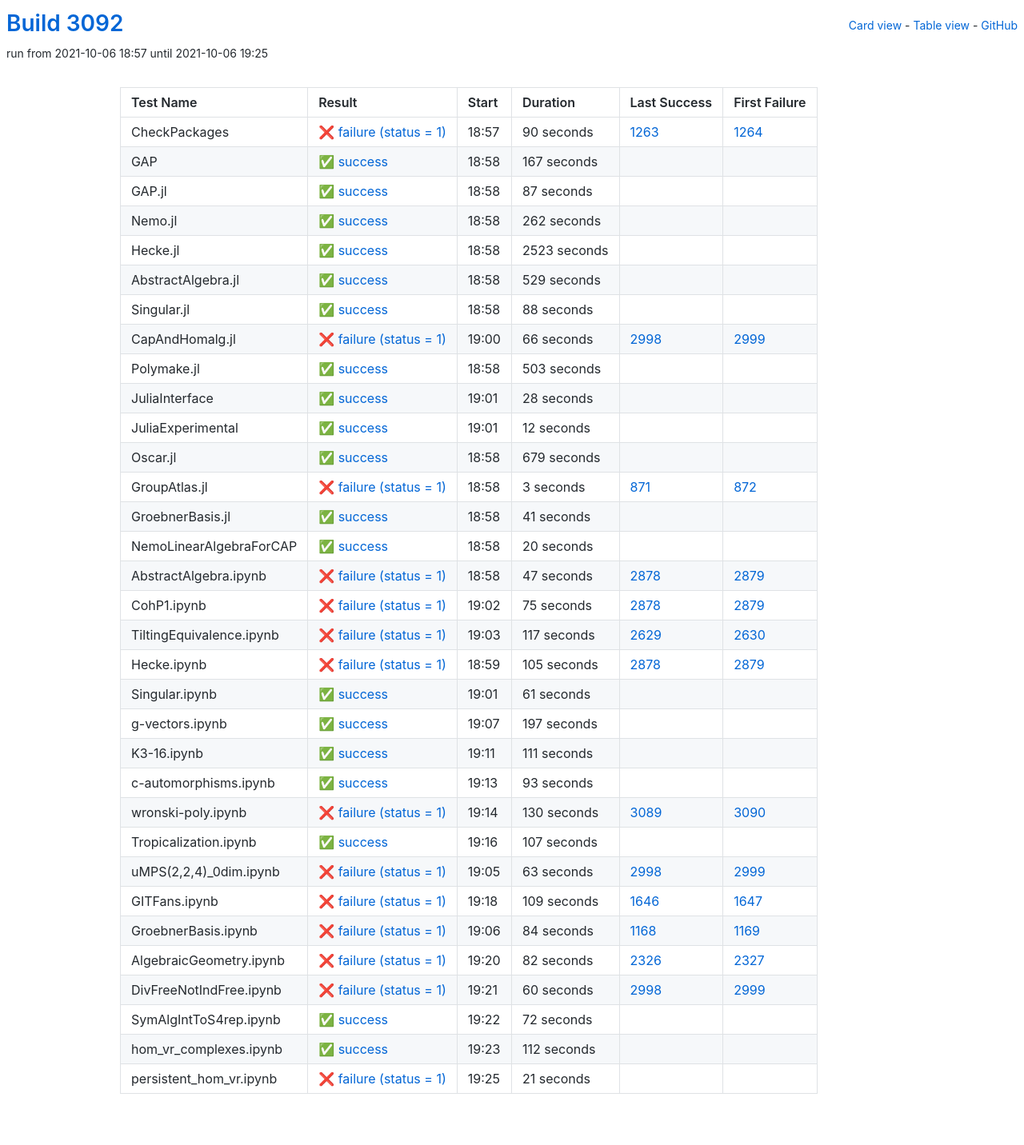
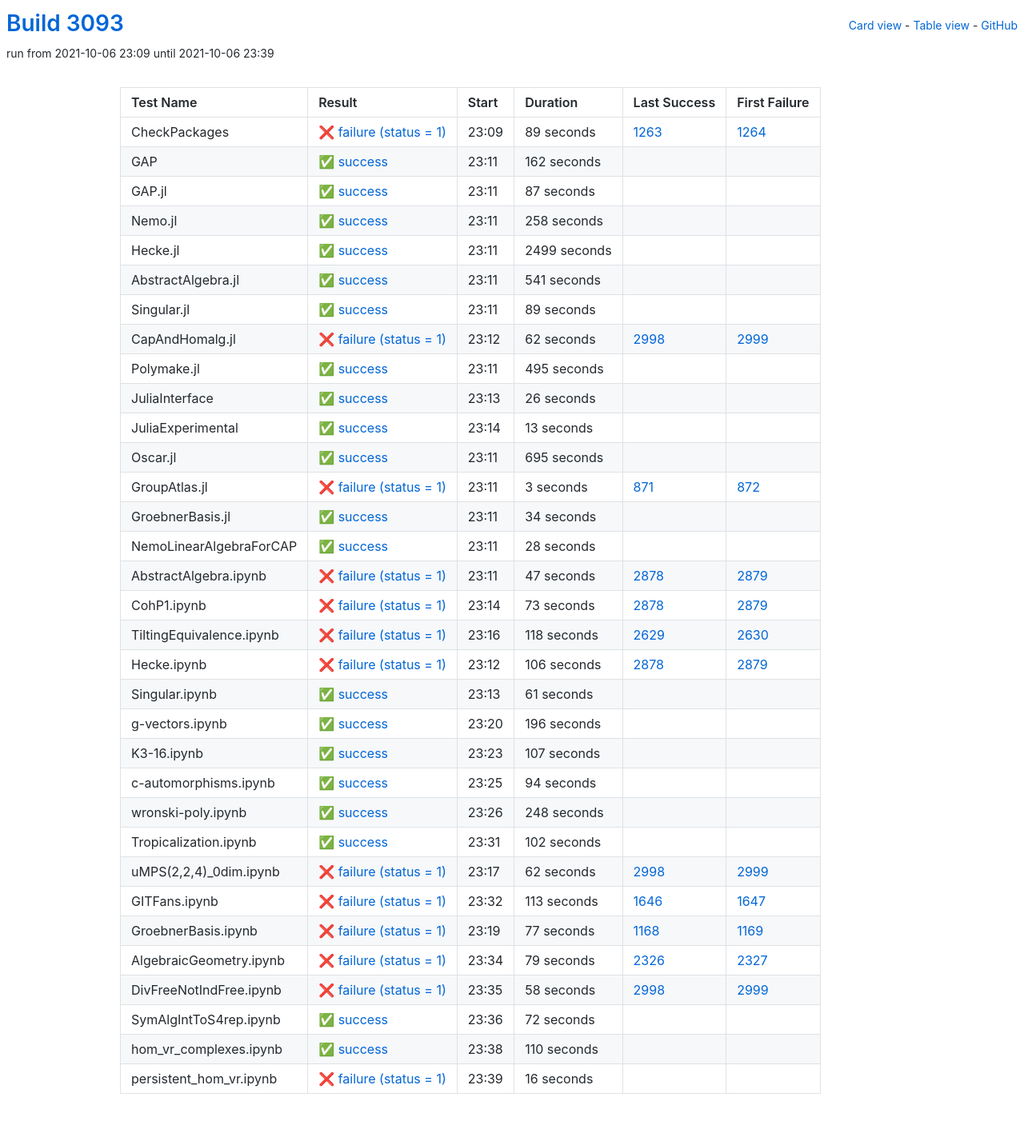
Before and after one commit to oscar-system/oscar-ci-status-stable, a Jekyll site: the page built from table.html, in a window 1280 px wide. Shown: the whole page at 80% size. Built offline with Jekyll 4.4.1, drawn with Linux system fonts in a browser that asks for light colours.

Commit message:
Build #3093

```diff
--- a/_data/ci.yml
+++ b/_data/ci.yml
@@ -1,6 +1,6 @@
 ---
-build: 3092
-build_url: https://oscarci.mathematik.uni-kl.de/job/oscar-stable/3092/
+build: 3093
+build_url: https://oscarci.mathematik.uni-kl.de/job/oscar-stable/3093/
 job: oscar-stable
 organization: oscar-system
 repo: oscar-ci-status-stable
@@ -8,32 +8,32 @@ repourl: https://github.com/oscar-system/oscar-ci-status-stable
 tests:
 - name: CheckPackages
   id: checkpackages
-  log: https://oscarci.mathematik.uni-kl.de/job/oscar-stable/3092/artifact/logs/build-3092/CheckPackages.log
-  start: 2021-10-06 18:57
+  log: https://oscarci.mathematik.uni-kl.de/job/oscar-stable/3093/artifact/logs/build-3093/CheckPackages.log
+  start: 2021-10-06 23:09
   success: false
   exitcode: 1
   status: failure
-  duration: 90
+  duration: 89
   last_success: 1263
   last_success_url: https://oscarci.mathematik.uni-kl.de/job/oscar-stable/1263/
   first_failure: 1264
   first_failure_url: https://oscarci.mathematik.uni-kl.de/job/oscar-stable/1264/
 - name: GAP
   id: gap
-  log: https://oscarci.mathematik.uni-kl.de/job/oscar-stable/3092/artifact/logs/build-3092/GAP.log
-  start: 2021-10-06 18:58
+  log: https://oscarci.mathematik.uni-kl.de/job/oscar-stable/3093/artifact/logs/build-3093/GAP.log
+  start: 2021-10-06 23:11
   success: true
   exitcode: 0
   status: success
-  duration: 167
+  duration: 162
   last_success: false
   last_success_url:
   first_failure: false
   first_failure_url:
 - name: GAP.jl
   id: gap-jl
-  log: https://oscarci.mathematik.uni-kl.de/job/oscar-stable/3092/artifact/logs/build-3092/GAP.jl.log
-  start: 2021-10-06 18:58
+  log: https://oscarci.mathematik.uni-kl.de/job/oscar-stable/3093/artifact/logs/build-3093/GAP.jl.log
+  start: 2021-10-06 23:11
   success: true
   exitcode: 0
   status: success
@@ -44,116 +44,116 @@ tests:
   first_failure_url:
 - name: Nemo.jl
   id: nemo-jl
-  log: https://oscarci.mathematik.uni-kl.de/job/oscar-stable/3092/artifact/logs/build-3092/Nemo.jl.log
-  start: 2021-10-06 18:58
+  log: https://oscarci.mathematik.uni-kl.de/job/oscar-stable/3093/artifact/logs/build-3093/Nemo.jl.log
+  start: 2021-10-06 23:11
   success: true
   exitcode: 0
   status: success
-  duration: 262
+  duration: 258
   last_success: false
   last_success_url:
   first_failure: false
   first_failure_url:
 - name: Hecke.jl
   id: hecke-jl
-  log: https://oscarci.mathematik.uni-kl.de/job/oscar-stable/3092/artifact/logs/build-3092/Hecke.jl.log
-  start: 2021-10-06 18:58
+  log: https://oscarci.mathematik.uni-kl.de/job/oscar-stable/3093/artifact/logs/build-3093/Hecke.jl.log
+  start: 2021-10-06 23:11
   success: true
   exitcode: 0
   status: success
-  duration: 2523
+  duration: 2499
   last_success: false
   last_success_url:
   first_failure: false
   first_failure_url:
 - name: AbstractAlgebra.jl
   id: abstractalgebra-jl
-  log: https://oscarci.mathematik.uni-kl.de/job/oscar-stable/3092/artifact/logs/build-3092/AbstractAlgebra.jl.log
-  start: 2021-10-06 18:58
+  log: https://oscarci.mathematik.uni-kl.de/job/oscar-stable/3093/artifact/logs/build-3093/AbstractAlgebra.jl.log
+  start: 2021-10-06 23:11
   success: true
   exitcode: 0
   status: success
-  duration: 529
+  duration: 541
   last_success: false
   last_success_url:
   first_failure: false
   first_failure_url:
 - name: Singular.jl
   id: singular-jl
-  log: https://oscarci.mathematik.uni-kl.de/job/oscar-stable/3092/artifact/logs/build-3092/Singular.jl.log
-  start: 2021-10-06 18:58
+  log: https://oscarci.mathematik.uni-kl.de/job/oscar-stable/3093/artifact/logs/build-3093/Singular.jl.log
+  start: 2021-10-06 23:11
   success: true
   exitcode: 0
   status: success
-  duration: 88
+  duration: 89
   last_success: false
   last_success_url:
   first_failure: false
   first_failure_url:
 - name: CapAndHomalg.jl
   id: capandhomalg-jl
-  log: https://oscarci.mathematik.uni-kl.de/job/oscar-stable/3092/artifact/logs/build-3092/CapAndHomalg.jl.log
-  start: 2021-10-06 19:00
+  log: https://oscarci.mathematik.uni-kl.de/job/oscar-stable/3093/artifact/logs/build-3093/CapAndHomalg.jl.log
+  start: 2021-10-06 23:12
   success: false
   exitcode: 1
   status: failure
-  duration: 66
+  duration: 62
   last_success: 2998
   last_success_url: https://oscarci.mathematik.uni-kl.de/job/oscar-stable/2998/
   first_failure: 2999
   first_failure_url: https://oscarci.mathematik.uni-kl.de/job/oscar-stable/2999/
 - name: Polymake.jl
   id: polymake-jl
-  log: https://oscarci.mathematik.uni-kl.de/job/oscar-stable/3092/artifact/logs/build-3092/Polymake.jl.log
-  start: 2021-10-06 18:58
+  log: https://oscarci.mathematik.uni-kl.de/job/oscar-stable/3093/artifact/logs/build-3093/Polymake.jl.log
+  start: 2021-10-06 23:11
   success: true
   exitcode: 0
   status: success
-  duration: 503
+  duration: 495
   last_success: false
   last_success_url:
   first_failure: false
   first_failure_url:
 - name: JuliaInterface
   id: juliainterface
-  log: https://oscarci.mathematik.uni-kl.de/job/oscar-stable/3092/artifact/logs/build-3092/JuliaInterface.log
-  start: 2021-10-06 19:01
+  log: https://oscarci.mathematik.uni-kl.de/job/oscar-stable/3093/artifact/logs/build-3093/JuliaInterface.log
+  start: 2021-10-06 23:13
   success: true
   exitcode: 0
   status: success
-  duration: 28
+  duration: 26
   last_success: false
   last_success_url:
   first_failure: false
   first_failure_url:
 - name: JuliaExperimental
   id: juliaexperimental
-  log: https://oscarci.mathematik.uni-kl.de/job/oscar-stable/3092/artifact/logs/build-3092/JuliaExperimental.log
-  start: 2021-10-06 19:01
+  log: https://oscarci.mathematik.uni-kl.de/job/oscar-stable/3093/artifact/logs/build-3093/JuliaExperimental.log
+  start: 2021-10-06 23:14
   success: true
   exitcode: 0
   status: success
-  duration: 12
+  duration: 13
   last_success: false
   last_success_url:
   first_failure: false
   first_failure_url:
 - name: Oscar.jl
   id: oscar-jl
-  log: https://oscarci.mathematik.uni-kl.de/job/oscar-stable/3092/artifact/logs/build-3092/Oscar.jl.log
-  start: 2021-10-06 18:58
+  log: https://oscarci.mathematik.uni-kl.de/job/oscar-stable/3093/artifact/logs/build-3093/Oscar.jl.log
+  start: 2021-10-06 23:11
   success: true
   exitcode: 0
   status: success
-  duration: 679
+  duration: 695
   last_success: false
   last_success_url:
   first_failure: false
   first_failure_url:
 - name: GroupAtlas.jl
   id: groupatlas-jl
-  log: https://oscarci.mathematik.uni-kl.de/job/oscar-stable/3092/artifact/logs/build-3092/GroupAtlas.jl.log
-  start: 2021-10-06 18:58
+  log: https://oscarci.mathematik.uni-kl.de/job/oscar-stable/3093/artifact/logs/build-3093/GroupAtlas.jl.log
+  start: 2021-10-06 23:11
   success: false
   exitcode: 1
   status: failure
@@ -164,32 +164,32 @@ tests:
   first_failure_url: https://oscarci.mathematik.uni-kl.de/job/oscar-stable/872/
 - name: GroebnerBasis.jl
   id: groebnerbasis-jl
-  log: https://oscarci.mathematik.uni-kl.de/job/oscar-stable/3092/artifact/logs/build-3092/GroebnerBasis.jl.log
-  start: 2021-10-06 18:58
+  log: https://oscarci.mathematik.uni-kl.de/job/oscar-stable/3093/artifact/logs/build-3093/GroebnerBasis.jl.log
+  start: 2021-10-06 23:11
   success: true
   exitcode: 0
   status: success
-  duration: 41
+  duration: 34
   last_success: false
   last_success_url:
   first_failure: false
   first_failure_url:
 - name: NemoLinearAlgebraForCAP
   id: nemolinearalgebraforcap
-  log: https://oscarci.mathematik.uni-kl.de/job/oscar-stable/3092/artifact/logs/build-3092/NemoLinearAlgebraForCAP.log
-  start: 2021-10-06 18:58
+  log: https://oscarci.mathematik.uni-kl.de/job/oscar-stable/3093/artifact/logs/build-3093/NemoLinearAlgebraForCAP.log
+  start: 2021-10-06 23:11
   success: true
   exitcode: 0
   status: success
-  duration: 20
+  duration: 28
   last_success: false
   last_success_url:
   first_failure: false
   first_failure_url:
 - name: AbstractAlgebra.ipynb
   id: abstractalgebra-ipynb
-  log: https://oscarci.mathematik.uni-kl.de/job/oscar-stable/3092/artifact/logs/build-3092/AbstractAlgebra.ipynb.log
-  start: 2021-10-06 18:58
+  log: https://oscarci.mathematik.uni-kl.de/job/oscar-stable/3093/artifact/logs/build-3093/AbstractAlgebra.ipynb.log
+  start: 2021-10-06 23:11
   success: false
   exitcode: 1
   status: failure
@@ -200,44 +200,44 @@ tests:
   first_failure_url: https://oscarci.mathematik.uni-kl.de/job/oscar-stable/2879/
 - name: CohP1.ipynb
   id: cohp1-ipynb
-  log: https://oscarci.mathematik.uni-kl.de/job/oscar-stable/3092/artifact/logs/build-3092/CohP1.ipynb.log
-  start: 2021-10-06 19:02
+  log: https://oscarci.mathematik.uni-kl.de/job/oscar-stable/3093/artifact/logs/build-3093/CohP1.ipynb.log
+  start: 2021-10-06 23:14
   success: false
   exitcode: 1
   status: failure
-  duration: 75
+  duration: 73
   last_success: 2878
   last_success_url: https://oscarci.mathematik.uni-kl.de/job/oscar-stable/2878/
   first_failure: 2879
   first_failure_url: https://oscarci.mathematik.uni-kl.de/job/oscar-stable/2879/
 - name: TiltingEquivalence.ipynb
   id: tiltingequivalence-ipynb
-  log: https://oscarci.mathematik.uni-kl.de/job/oscar-stable/3092/artifact/logs/build-3092/TiltingEquivalence.ipynb.log
-  start: 2021-10-06 19:03
+  log: https://oscarci.mathematik.uni-kl.de/job/oscar-stable/3093/artifact/logs/build-3093/TiltingEquivalence.ipynb.log
+  start: 2021-10-06 23:16
   success: false
   exitcode: 1
   status: failure
-  duration: 117
+  duration: 118
   last_success: 2629
   last_success_url: https://oscarci.mathematik.uni-kl.de/job/oscar-stable/2629/
   first_failure: 2630
   first_failure_url: https://oscarci.mathematik.uni-kl.de/job/oscar-stable/2630/
 - name: Hecke.ipynb
   id: hecke-ipynb
-  log: https://oscarci.mathematik.uni-kl.de/job/oscar-stable/3092/artifact/logs/build-3092/Hecke.ipynb.log
-  start: 2021-10-06 18:59
+  log: https://oscarci.mathematik.uni-kl.de/job/oscar-stable/3093/artifact/logs/build-3093/Hecke.ipynb.log
+  start: 2021-10-06 23:12
   success: false
   exitcode: 1
   status: failure
-  duration: 105
+  duration: 106
   last_success: 2878
   last_success_url: https://oscarci.mathematik.uni-kl.de/job/oscar-stable/2878/
   first_failure: 2879
   first_failure_url: https://oscarci.mathematik.uni-kl.de/job/oscar-stable/2879/
 - name: Singular.ipynb
   id: singular-ipynb
-  log: https://oscarci.mathematik.uni-kl.de/job/oscar-stable/3092/artifact/logs/build-3092/Singular.ipynb.log
-  start: 2021-10-06 19:01
+  log: https://oscarci.mathematik.uni-kl.de/job/oscar-stable/3093/artifact/logs/build-3093/Singular.ipynb.log
+  start: 2021-10-06 23:13
   success: true
   exitcode: 0
   status: success
@@ -248,56 +248,20 @@ tests:
   first_failure_url:
 - name: g-vectors.ipynb
   id: g-vectors-ipynb
-  log: https://oscarci.mathematik.uni-kl.de/job/oscar-stable/3092/artifact/logs/build-3092/g-vectors.ipynb.log
-  start: 2021-10-06 19:07
+  log: https://oscarci.mathematik.uni-kl.de/job/oscar-stable/3093/artifact/logs/build-3093/g-vectors.ipynb.log
+  start: 2021-10-06 23:20
   success: true
   exitcode: 0
   status: success
-  duration: 197
+  duration: 196
   last_success: false
   last_success_url:
   first_failure: false
   first_failure_url:
 - name: K3-16.ipynb
   id: k3-16-ipynb
-  log: https://oscarci.mathematik.uni-kl.de/job/oscar-stable/3092/artifact/logs/build-3092/K3-16.ipynb.log
-  start: 2021-10-06 19:11
-  success: true
-  exitcode: 0
-  status: success
-  duration: 111
-  last_success: false
-  last_success_url:
-  first_failure: false
-  first_failure_url:
-- name: c-automorphisms.ipynb
-  id: c-automorphisms-ipynb
-  log: https://oscarci.mathematik.uni-kl.de/job/oscar-stable/3092/artifact/logs/build-3092/c-automorphisms.ipynb.log
-  start: 2021-10-06 19:13
-  success: true
-  exitcode: 0
-  status: success
-  duration: 93
-  last_success: false
-  last_success_url:
-  first_failure: false
-  first_failure_url:
-- name: wronski-poly.ipynb
-  id: wronski-poly-ipynb
-  log: https://oscarci.mathematik.uni-kl.de/job/oscar-stable/3092/artifact/logs/build-3092/wronski-poly.ipynb.log
-  start: 2021-10-06 19:14
-  success: false
-  exitcode: 1
-  status: failure
-  duration: 130
-  last_success: 3089
-  last_success_url: https://oscarci.mathematik.uni-kl.de/job/oscar-stable/3089/
-  first_failure: 3090
-  first_failure_url: https://oscarci.mathematik.uni-kl.de/job/oscar-stable/3090/
-- name: Tropicalization.ipynb
-  id: tropicalization-ipynb
-  log: https://oscarci.mathematik.uni-kl.de/job/oscar-stable/3092/artifact/logs/build-3092/Tropicalization.ipynb.log
-  start: 2021-10-06 19:16
+  log: https://oscarci.mathematik.uni-kl.de/job/oscar-stable/3093/artifact/logs/build-3093/K3-16.ipynb.log
+  start: 2021-10-06 23:23
   success: true
   exitcode: 0
   status: success
@@ -306,70 +270,106 @@ tests:
   last_success_url:
   first_failure: false
   first_failure_url:
+- name: c-automorphisms.ipynb
+  id: c-automorphisms-ipynb
+  log: https://oscarci.mathematik.uni-kl.de/job/oscar-stable/3093/artifact/logs/build-3093/c-automorphisms.ipynb.log
+  start: 2021-10-06 23:25
+  success: true
+  exitcode: 0
+  status: success
+  duration: 94
+  last_success: false
+  last_success_url:
+  first_failure: false
+  first_failure_url:
+- name: wronski-poly.ipynb
+  id: wronski-poly-ipynb
+  log: https://oscarci.mathematik.uni-kl.de/job/oscar-stable/3093/artifact/logs/build-3093/wronski-poly.ipynb.log
+  start: 2021-10-06 23:26
+  success: true
+  exitcode: 0
+  status: success
+  duration: 248
+  last_success: false
+  last_success_url:
+  first_failure: false
+  first_failure_url:
+- name: Tropicalization.ipynb
+  id: tropicalization-ipynb
+  log: https://oscarci.mathematik.uni-kl.de/job/oscar-stable/3093/artifact/logs/build-3093/Tropicalization.ipynb.log
+  start: 2021-10-06 23:31
+  success: true
+  exitcode: 0
+  status: success
+  duration: 102
+  last_success: false
+  last_success_url:
+  first_failure: false
+  first_failure_url:
 - name: uMPS(2,2,4)_0dim.ipynb
   id: umps-2-2-4-0dim-ipynb
-  log: https://oscarci.mathematik.uni-kl.de/job/oscar-stable/3092/artifact/logs/build-3092/uMPS-2-2-4-_0dim.ipynb.log
-  start: 2021-10-06 19:05
+  log: https://oscarci.mathematik.uni-kl.de/job/oscar-stable/3093/artifact/logs/build-3093/uMPS-2-2-4-_0dim.ipynb.log
+  start: 2021-10-06 23:17
   success: false
   exitcode: 1
   status: failure
-  duration: 63
+  duration: 62
   last_success: 2998
   last_success_url: https://oscarci.mathematik.uni-kl.de/job/oscar-stable/2998/
   first_failure: 2999
   first_failure_url: https://oscarci.mathematik.uni-kl.de/job/oscar-stable/2999/
 - name: GITFans.ipynb
   id: gitfans-ipynb
-  log: https://oscarci.mathematik.uni-kl.de/job/oscar-stable/3092/artifact/logs/build-3092/GITFans.ipynb.log
-  start: 2021-10-06 19:18
+  log: https://oscarci.mathematik.uni-kl.de/job/oscar-stable/3093/artifact/logs/build-3093/GITFans.ipynb.log
+  start: 2021-10-06 23:32
   success: false
   exitcode: 1
   status: failure
-  duration: 109
+  duration: 113
   last_success: 1646
   last_success_url: https://oscarci.mathematik.uni-kl.de/job/oscar-stable/1646/
   first_failure: 1647
   first_failure_url: https://oscarci.mathematik.uni-kl.de/job/oscar-stable/1647/
 - name: GroebnerBasis.ipynb
   id: groebnerbasis-ipynb
-  log: https://oscarci.mathematik.uni-kl.de/job/oscar-stable/3092/artifact/logs/build-3092/GroebnerBasis.ipynb.log
-  start: 2021-10-06 19:06
+  log: https://oscarci.mathematik.uni-kl.de/job/oscar-stable/3093/artifact/logs/build-3093/GroebnerBasis.ipynb.log
+  start: 2021-10-06 23:19
   success: false
   exitcode: 1
   status: failure
-  duration: 84
+  duration: 77
   last_success: 1168
   last_success_url: https://oscarci.mathematik.uni-kl.de/job/oscar-stable/1168/
   first_failure: 1169
   first_failure_url: https://oscarci.mathematik.uni-kl.de/job/oscar-stable/1169/
 - name: AlgebraicGeometry.ipynb
   id: algebraicgeometry-ipynb
-  log: https://oscarci.mathematik.uni-kl.de/job/oscar-stable/3092/artifact/logs/build-3092/AlgebraicGeometry.ipynb.log
-  start: 2021-10-06 19:20
+  log: https://oscarci.mathematik.uni-kl.de/job/oscar-stable/3093/artifact/logs/build-3093/AlgebraicGeometry.ipynb.log
+  start: 2021-10-06 23:34
   success: false
   exitcode: 1
   status: failure
-  duration: 82
+  duration: 79
   last_success: 2326
   last_success_url: https://oscarci.mathematik.uni-kl.de/job/oscar-stable/2326/
   first_failure: 2327
   first_failure_url: https://oscarci.mathematik.uni-kl.de/job/oscar-stable/2327/
 - name: DivFreeNotIndFree.ipynb
   id: divfreenotindfree-ipynb
-  log: https://oscarci.mathematik.uni-kl.de/job/oscar-stable/3092/artifact/logs/build-3092/DivFreeNotIndFree.ipynb.log
-  start: 2021-10-06 19:21
+  log: https://oscarci.mathematik.uni-kl.de/job/oscar-stable/3093/artifact/logs/build-3093/DivFreeNotIndFree.ipynb.log
+  start: 2021-10-06 23:35
   success: false
   exitcode: 1
   status: failure
-  duration: 60
+  duration: 58
   last_success: 2998
   last_success_url: https://oscarci.mathematik.uni-kl.de/job/oscar-stable/2998/
   first_failure: 2999
   first_failure_url: https://oscarci.mathematik.uni-kl.de/job/oscar-stable/2999/
 - name: SymAlgIntToS4rep.ipynb
   id: symalginttos4rep-ipynb
-  log: https://oscarci.mathematik.uni-kl.de/job/oscar-stable/3092/artifact/logs/build-3092/SymAlgIntToS4rep.ipynb.log
-  start: 2021-10-06 19:22
+  log: https://oscarci.mathematik.uni-kl.de/job/oscar-stable/3093/artifact/logs/build-3093/SymAlgIntToS4rep.ipynb.log
+  start: 2021-10-06 23:36
   success: true
   exitcode: 0
   status: success
@@ -380,24 +380,24 @@ tests:
   first_failure_url:
 - name: hom_vr_complexes.ipynb
   id: hom-vr-complexes-ipynb
-  log: https://oscarci.mathematik.uni-kl.de/job/oscar-stable/3092/artifact/logs/build-3092/hom_vr_complexes.ipynb.log
-  start: 2021-10-06 19:23
+  log: https://oscarci.mathematik.uni-kl.de/job/oscar-stable/3093/artifact/logs/build-3093/hom_vr_complexes.ipynb.log
+  start: 2021-10-06 23:38
   success: true
   exitcode: 0
   status: success
-  duration: 112
+  duration: 110
   last_success: false
   last_success_url:
   first_failure: false
   first_failure_url:
 - name: persistent_hom_vr.ipynb
   id: persistent-hom-vr-ipynb
-  log: https://oscarci.mathematik.uni-kl.de/job/oscar-stable/3092/artifact/logs/build-3092/persistent_hom_vr.ipynb.log
-  start: 2021-10-06 19:25
+  log: https://oscarci.mathematik.uni-kl.de/job/oscar-stable/3093/artifact/logs/build-3093/persistent_hom_vr.ipynb.log
+  start: 2021-10-06 23:39
   success: false
   exitcode: 1
   status: failure
-  duration: 21
+  duration: 16
   last_success: false
   last_success_url:
   first_failure: false
```
Also changed, not shown: README.md.
